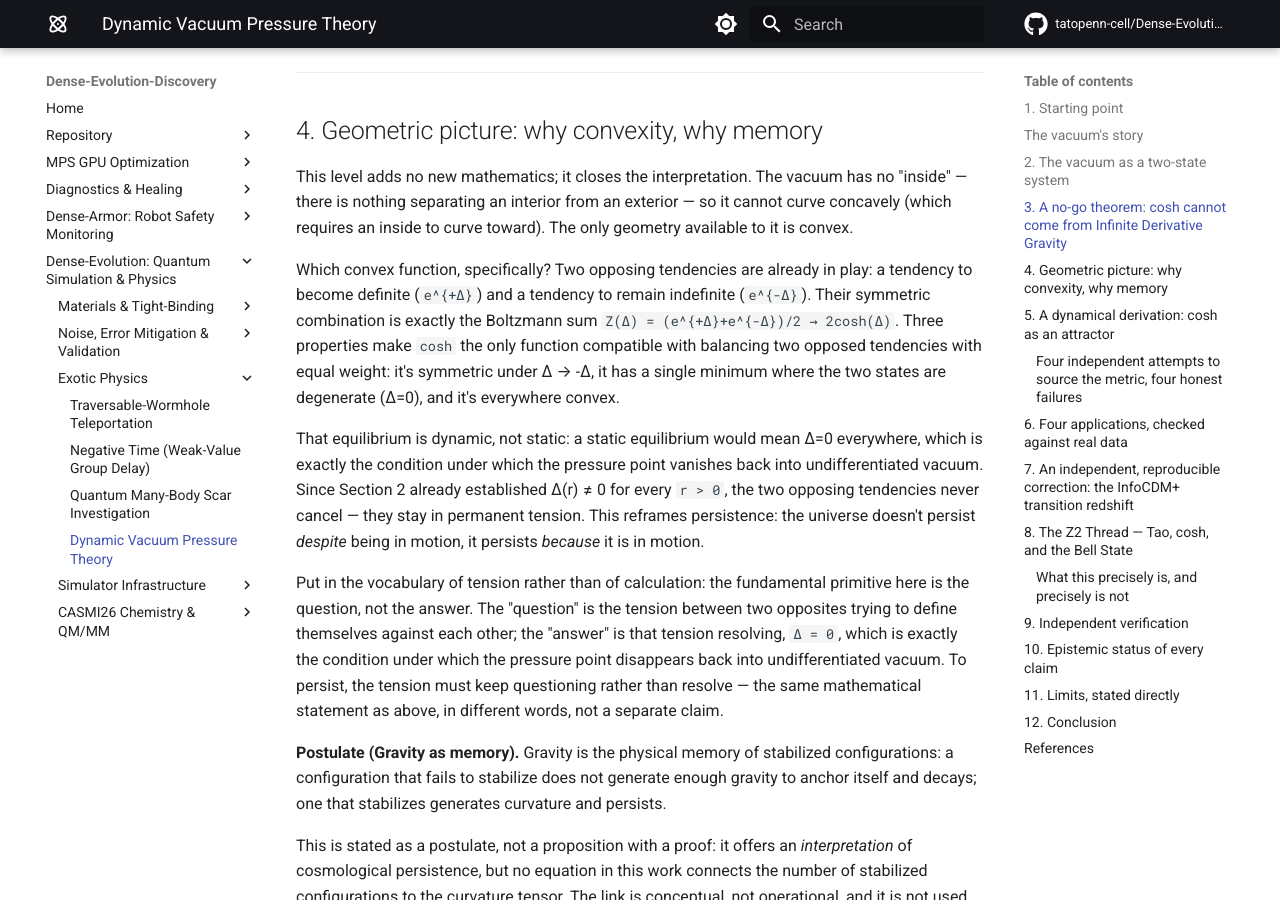
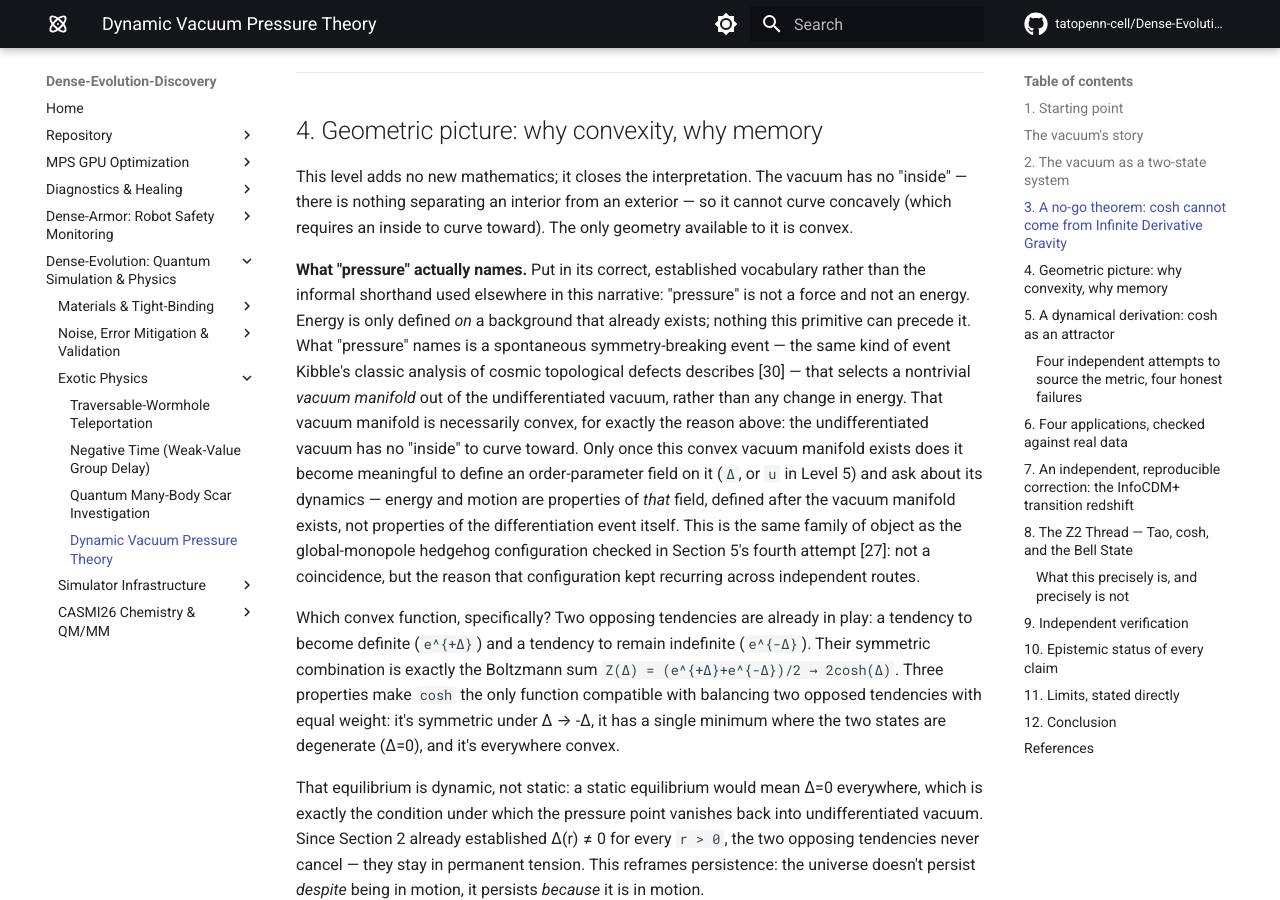
Before and after one commit to tatopenn-cell/Dense-Evolution-Discovery, an MkDocs documentation site: the page built from docs/dynamic_vacuum_pressure_theory.md, in a window 1280 px wide and 900 px high, scrolled down 6837 px. Built offline with MkDocs 1.6.1 and Material for MkDocs 9.7.7, drawn with Linux system fonts in a browser that asks for light colours; comment, search, counter and statistics services are not loaded; some of the changed text lies outside the part shown.

Commit message:
Define 'pressure' precisely: spontaneous symmetry breaking onto a vacuum manifold

```diff
--- a/docs/dynamic_vacuum_pressure_theory.md
+++ b/docs/dynamic_vacuum_pressure_theory.md
@@ -170,6 +170,8 @@ The practical conclusion: the `cosh` regularization used throughout this paper i
 ## 4. Geometric picture: why convexity, why memory
 
 This level adds no new mathematics; it closes the interpretation. The vacuum has no "inside" &mdash; there is nothing separating an interior from an exterior &mdash; so it cannot curve concavely (which requires an inside to curve toward). The only geometry available to it is convex.
+
+**What "pressure" actually names.** Put in its correct, established vocabulary rather than the informal shorthand used elsewhere in this narrative: "pressure" is not a force and not an energy. Energy is only defined *on* a background that already exists; nothing this primitive can precede it. What "pressure" names is a spontaneous symmetry-breaking event &mdash; the same kind of event Kibble's classic analysis of cosmic topological defects describes [30] &mdash; that selects a nontrivial *vacuum manifold* out of the undifferentiated vacuum, rather than any change in energy. That vacuum manifold is necessarily convex, for exactly the reason above: the undifferentiated vacuum has no "inside" to curve toward. Only once this convex vacuum manifold exists does it become meaningful to define an order-parameter field on it (`Δ`, or `u` in Level 5) and ask about its dynamics &mdash; energy and motion are properties of *that* field, defined after the vacuum manifold exists, not properties of the differentiation event itself. This is the same family of object as the global-monopole hedgehog configuration checked in Section 5's fourth attempt [27]: not a coincidence, but the reason that configuration kept recurring across independent routes.
 
 Which convex function, specifically? Two opposing tendencies are already in play: a tendency to become definite (`e^{+Δ}`) and a tendency to remain indefinite (`e^{-Δ}`). Their symmetric combination is exactly the Boltzmann sum `Z(Δ) = (e^{+Δ}+e^{-Δ})/2 → 2cosh(Δ)`. Three properties make `cosh` the only function compatible with balancing two opposed tendencies with equal weight: it's symmetric under &Delta; &rarr; -&Delta;, it has a single minimum where the two states are degenerate (&Delta;=0), and it's everywhere convex.
 
@@ -433,3 +435,4 @@ This is not a candidate for `dense_evolution` promotion: it introduces no new qu
 27. M. Barriola & A. Vilenkin, *Gravitational Field of a Global Monopole*, Phys. Rev. Lett. 63, 341 (1989).
 28. K. A. Bronnikov, *Regular magnetic black holes and monopoles from nonlinear electrodynamics*, Phys. Rev. D 63, 044005 (2001), arXiv:gr-qc/0006014.
 29. T. Jacobson, *Thermodynamics of Spacetime: The Einstein Equation of State*, Phys. Rev. Lett. 75, 1260 (1995), arXiv:gr-qc/9504004.
+30. T. W. B. Kibble, *Topology of cosmic domains and strings*, J. Phys. A: Math. Gen. 9, 1387 (1976).
```
